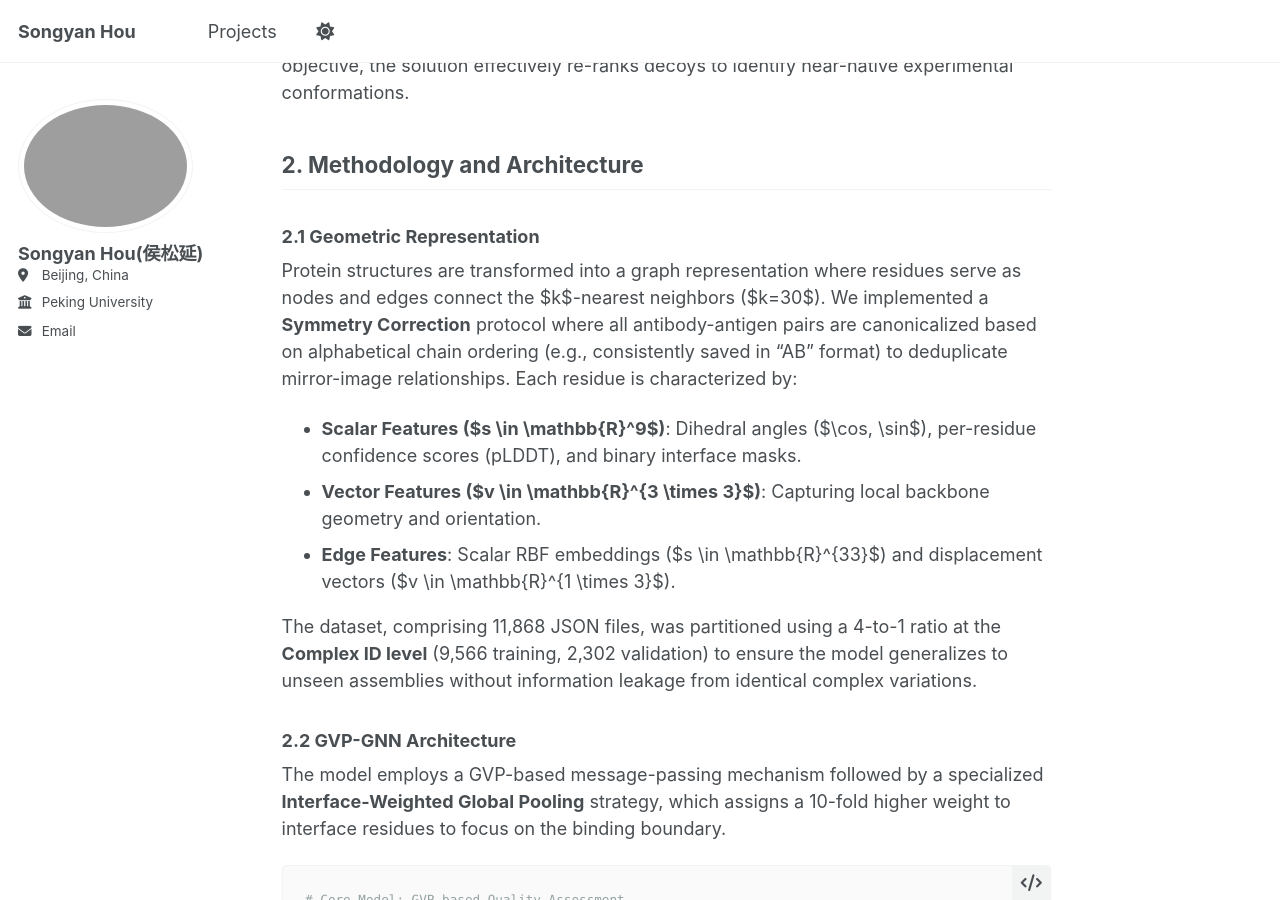
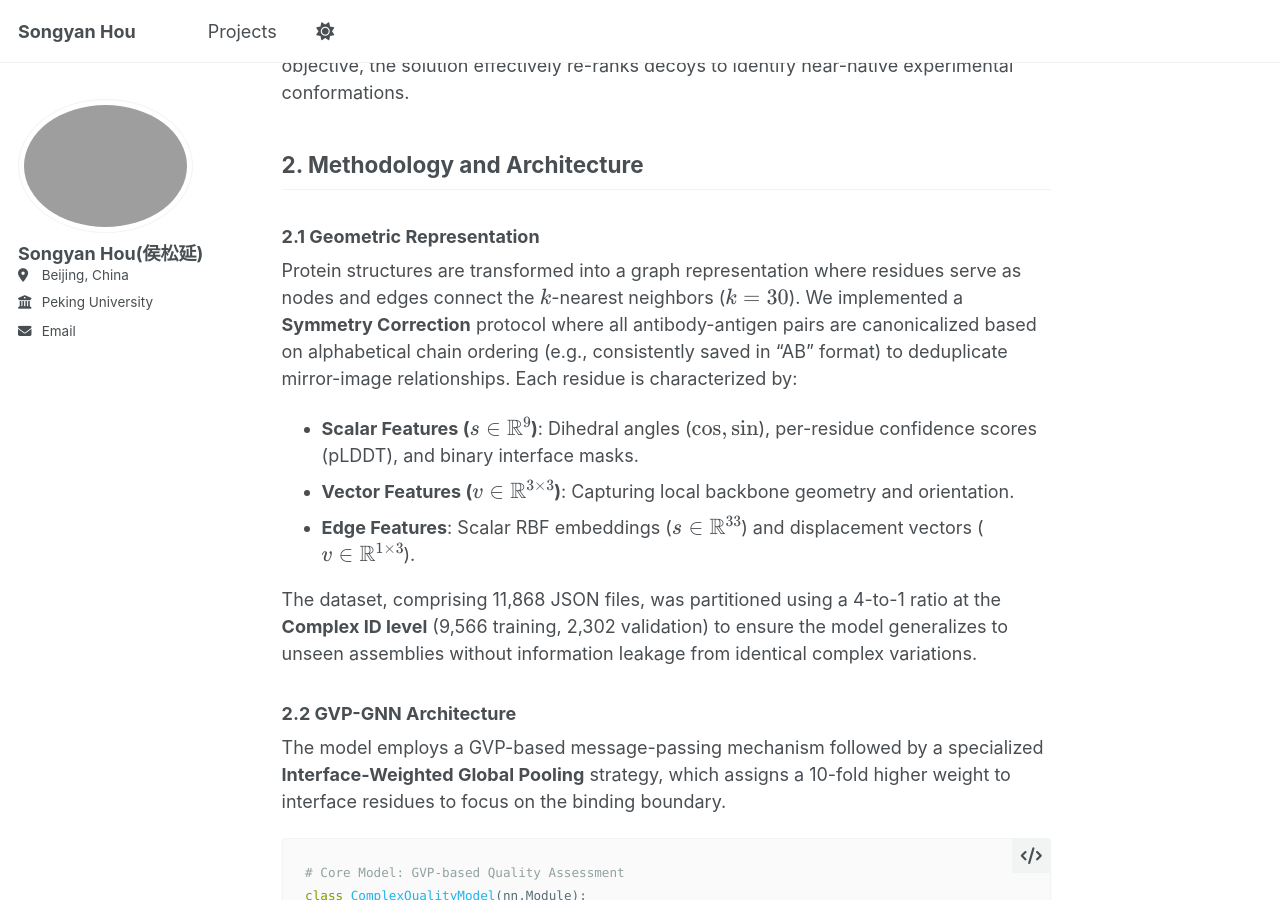
Before and after one commit to BitterWood/BitterWood.github.io, a Jekyll site: the page built from _projects/antibody-antigen-gvp-ranking.md, in a window 1280 px wide and 900 px high, scrolled down 686 px. Built offline with Jekyll 4.4.1, drawn with Linux system fonts in a browser that asks for light colours; a script bundle is joined from its source files by our own code; library files that are not in the unit come from our copies; some of the changed text lies outside the part shown.

Commit message:
Update antibody-antigen-gvp-ranking.md

```diff
--- a/_projects/antibody-antigen-gvp-ranking.md
+++ b/_projects/antibody-antigen-gvp-ranking.md
@@ -30,10 +30,10 @@ This study proposes a geometric deep learning framework utilizing **Geometric Ve
 ## 2. Methodology and Architecture
 
 ### 2.1 Geometric Representation
-Protein structures are transformed into a graph representation where residues serve as nodes and edges connect the $k$-nearest neighbors ($k=30$). We implemented a **Symmetry Correction** protocol where all antibody-antigen pairs are canonicalized based on alphabetical chain ordering (e.g., consistently saved in "AB" format) to deduplicate mirror-image relationships. Each residue is characterized by:
-*   **Scalar Features ($s \in \mathbb{R}^9$)**: Dihedral angles ($\cos, \sin$), per-residue confidence scores (pLDDT), and binary interface masks.
-*   **Vector Features ($v \in \mathbb{R}^{3 \times 3}$)**: Capturing local backbone geometry and orientation.
-*   **Edge Features**: Scalar RBF embeddings ($s \in \mathbb{R}^{33}$) and displacement vectors ($v \in \mathbb{R}^{1 \times 3}$).
+Protein structures are transformed into a graph representation where residues serve as nodes and edges connect the $$k$$-nearest neighbors ($$k=30$$). We implemented a **Symmetry Correction** protocol where all antibody-antigen pairs are canonicalized based on alphabetical chain ordering (e.g., consistently saved in "AB" format) to deduplicate mirror-image relationships. Each residue is characterized by:
+*   **Scalar Features ($$s \in \mathbb{R}^9$$)**: Dihedral angles ($$\cos, \sin$$), per-residue confidence scores (pLDDT), and binary interface masks.
+*   **Vector Features ($$v \in \mathbb{R}^{3 \times 3}$$)**: Capturing local backbone geometry and orientation.
+*   **Edge Features**: Scalar RBF embeddings ($$s \in \mathbb{R}^{33}$$) and displacement vectors ($$v \in \mathbb{R}^{1 \times 3}$$).
 
 The dataset, comprising 11,868 JSON files, was partitioned using a 4-to-1 ratio at the **Complex ID level** (9,566 training, 2,302 validation) to ensure the model generalizes to unseen assemblies without information leakage from identical complex variations.
 
@@ -74,7 +74,7 @@ Evaluation using Spearman’s rank correlation against ground-truth DockQ scores
 ![Distribution of spearman correlation coefficients between predicted and true DockQ values](https://bitterwood.github.io/images/spearman_distribution.png)
 
 ### 3.3 Improving Selection Success Rate
-In a re-ranking task of stochastic ensembles with $N=8$ seeds, the GVP-discriminator significantly improved the **Top-1 Success Rate (DockQ $\ge$ 0.23)**. While the baseline generator ranking provided a success rate of ~35.0%, our model improved this to approximately **45.0%**, effectively recovering nearly half of the potential performance gain bounded by the theoretical Oracle.
+In a re-ranking task of stochastic ensembles with $$N=8$$ seeds, the GVP-discriminator significantly improved the **Top-1 Success Rate ($$DockQ \ge 0.23$$)**. While the baseline generator ranking provided a success rate of ~35.0%, our model improved this to approximately **45.0%**, effectively recovering nearly half of the potential performance gain bounded by the theoretical Oracle.
 
 ![Success rate of Top 1 structure for different strategies](https://bitterwood.github.io/images/success_rate_by_seed.png)
 
@@ -84,4 +84,4 @@ In a re-ranking task of stochastic ensembles with $N=8$ seeds, the GVP-discrimin
 This work quantifies the "selection error" in modern folding engines. By successfully identifying "Acceptable" or "Medium" quality structures that are sampled but overlooked by internal scorers, the model mitigates a critical bottleneck in computational antibody design. The rigorous partitioning at the Complex ID level ensures that these performance gains are representative of true generalization to novel protein interfaces.
 
 ### 4.2 Practical Application
-By explicitly processing rotationally equivariant vector features, the model captures essential physical characteristics such as the relative orientation of $V_H$/$V_L$ chains and the directionality of CDR loops. This provides a robust tool for identifying near-native antibody-antigen complexes in generative pipelines, reducing the downstream experimental validation costs in therapeutic discovery.
+By explicitly processing rotationally equivariant vector features, the model captures essential physical characteristics such as the relative orientation of $$V_H/V_L$$ chains and the directionality of CDR loops. This provides a robust tool for identifying near-native antibody-antigen complexes in generative pipelines, reducing the downstream experimental validation costs in therapeutic discovery.
```
